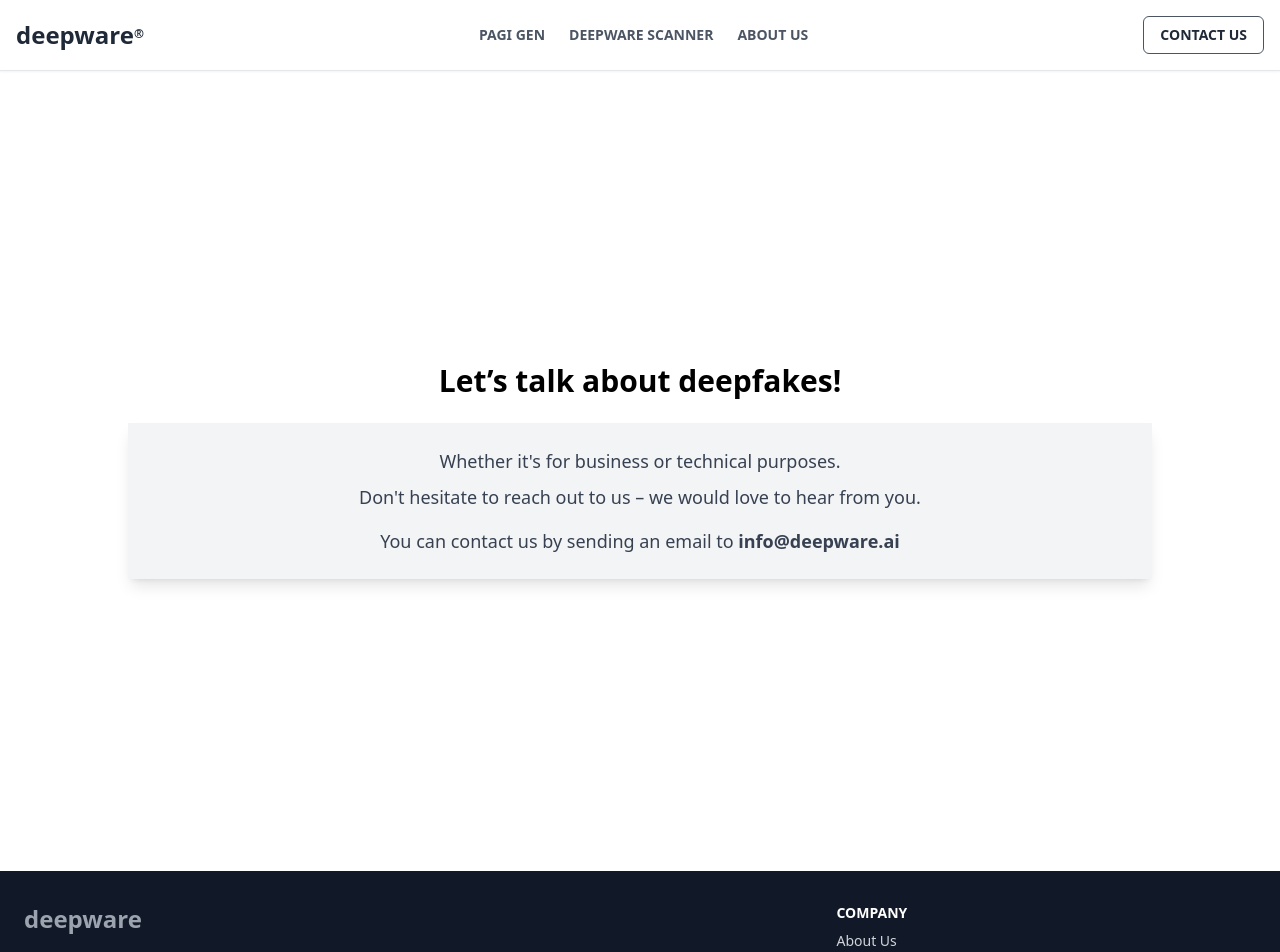
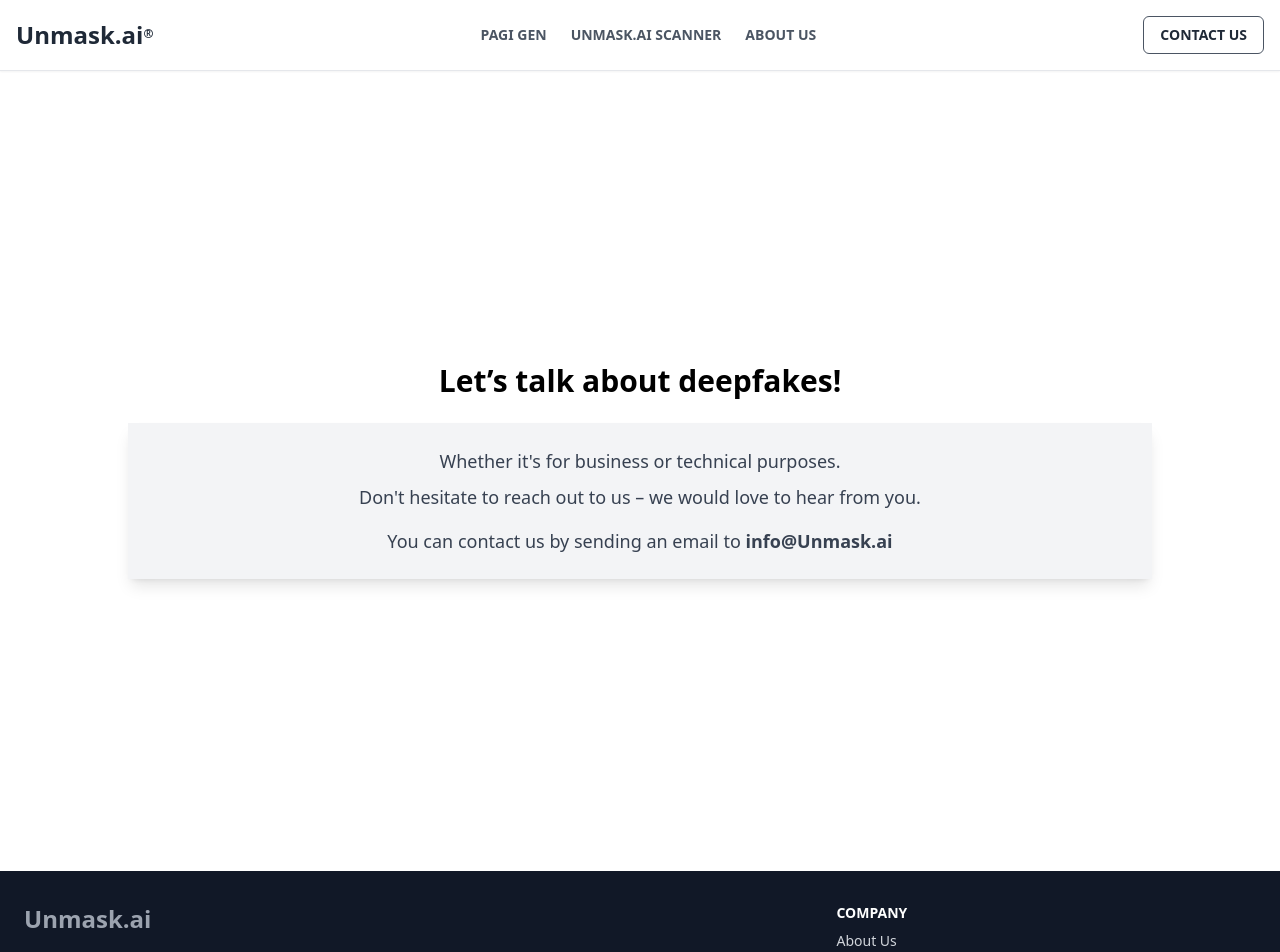
Before and after one commit to Himanshujaglyan/Rahul-Project, a React (Vite) app: page /contact-us in a window 1280 px wide. Shown: the top 952 px of the page. Built offline with nearby package versions, Linux system fonts and the light colour scheme.

Commit message:
change name

```diff
--- a/src/ContactUs.jsx
+++ b/src/ContactUs.jsx
@@ -7,7 +7,7 @@ const ContactUs = () => {
                 <p className="text-gray-700 text-lg mb-4">Don't hesitate to reach out to us – we would love to hear from you.</p>
                 <p className="text-gray-700 text-lg">
                     You can contact us by sending an email to
-                    <a href="mailto:info@deepware.ai" className="text-black-500 font-semibold"> info@deepware.ai</a>
+                    <a href="mailto:info@deepware.ai" className="text-black-500 font-semibold"> info@Unmask.ai</a>
                 </p>
             </div>
         </div>
--- a/src/Footer.jsx
+++ b/src/Footer.jsx
@@ -6,7 +6,7 @@ const Footer = ()=> {
         <div className="flex flex-col md:flex-row justify-between items-center md:items-start">
           {/* Logo */}
           <div className="mb-6 md:mb-0">
-            <h2 className="text-2xl font-bold text-gray-400">deepware</h2>
+            <h2 className="text-2xl font-bold text-gray-400">Unmask.ai</h2>
           </div>
 
           {/* Links Section */}
--- a/src/Navbar.jsx
+++ b/src/Navbar.jsx
@@ -3,10 +3,10 @@ import React from "react";
 const Navbar = () => {
   return (
     <nav className="flex justify-between items-center p-4 border-b shadow-sm">
-      <h1 className="text-2xl font-bold text-gray-800">deepware<sup className="text-xs">®</sup></h1>
+      <h1 className="text-2xl font-bold text-gray-800">Unmask.ai<sup className="text-xs">®</sup></h1>
       <div className="flex gap-6">
         <a href="https://www.pagi.ai/" className="text-sm font-semibold text-gray-600 hover:text-red-500">PAGI GEN</a>
-        <a href="/deepware-scanner" className="text-sm font-semibold text-gray-600 hover:text-red-500">DEEPWARE SCANNER</a>
+        <a href="/deepware-scanner" className="text-sm font-semibold text-gray-600 hover:text-red-500">UNMASK.AI SCANNER</a>
         <a href="/about-us" className="text-sm font-semibold text-gray-600 hover:text-red-500">ABOUT US</a>
       </div>
       <a href="/contact-us" className="border border-gray-600 px-4 py-2 rounded-md text-sm font-semibold text-gray-800 hover:bg-gray-100">
```
